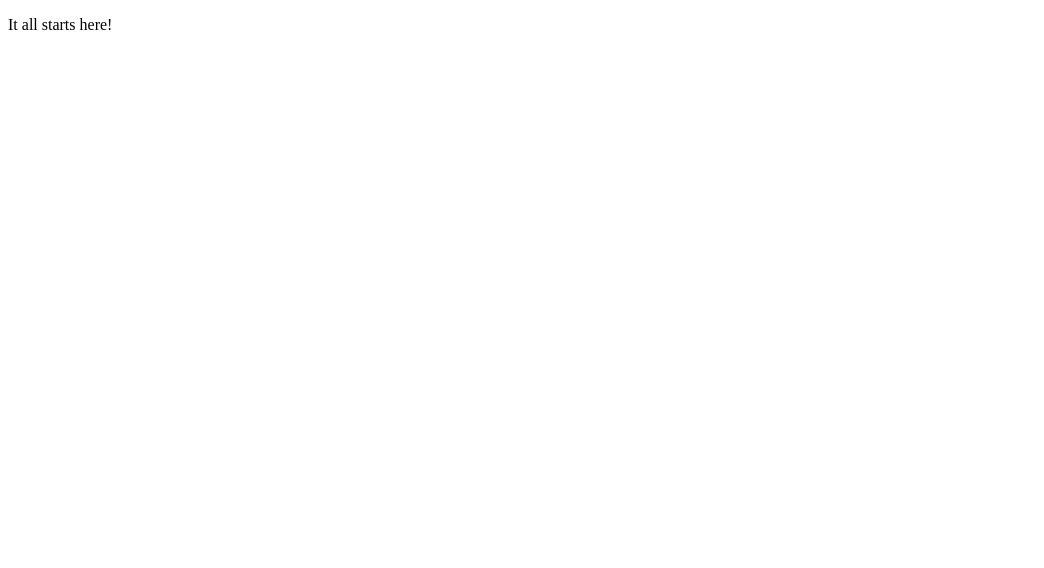
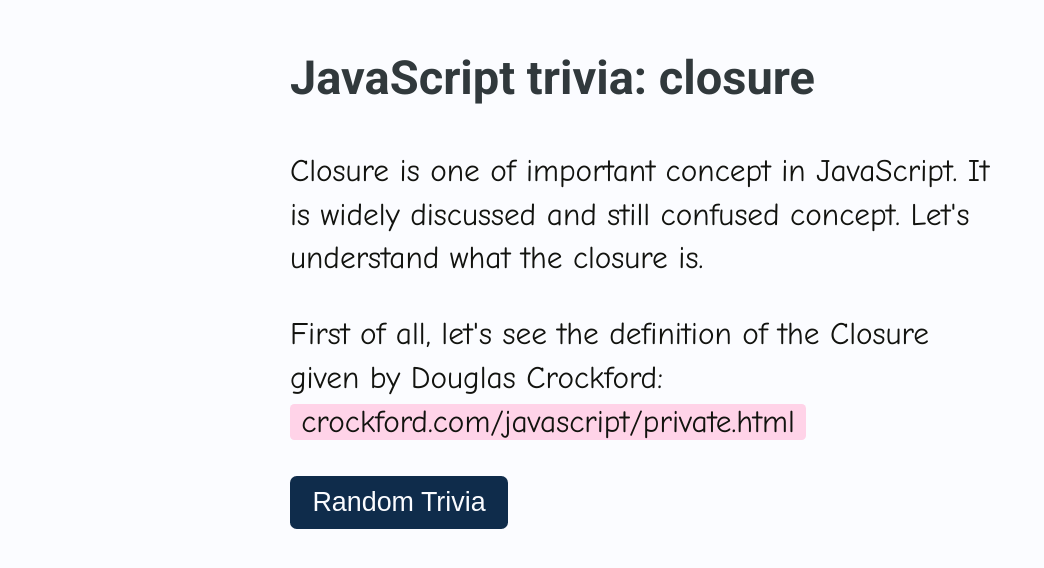
Before and after one commit to ChaituKNag/learn.thebestdeveloper.me, a Gatsby site: page / in a window 1280 px wide. Shown: the whole page, without its empty margins (0-1044 px from the left). Built offline with nearby package versions, Linux system fonts and the light colour scheme; Gatsby itself is replaced by a stand-in of ours.

Commit message:
enough with css changes.

```diff
--- a/gatsby-config.js
+++ b/gatsby-config.js
@@ -33,11 +33,11 @@ module.exports = {
       options: {
         fonts: [
           {
-            family: `Oswald`,
-            subsets: [`latin`],
+            family: `Comic Neue`,
+            variants: [`400`, `700`],
           },
           {
-            family: `Open Sans`,
+            family: `Roboto`,
             variants: [`400`, `700`],
           },
         ],
--- /dev/null
+++ b/src/components/Trivia.js
@@ -0,0 +1,23 @@
+import React from "react"
+
+const Trivia = () => {
+  return (
+    <div>
+      <h2>JavaScript trivia: closure</h2>
+      <p>
+        Closure is one of important concept in JavaScript. It is widely
+        discussed and still confused concept. Let's understand what the closure
+        is.
+      </p>
+      <p>
+        First of all, let's see the definition of the Closure given by Douglas
+        Crockford:{" "}
+        <a href="https://crockford.com/javascript/private.html">
+          crockford.com/javascript/private.html
+        </a>
+      </p>
+    </div>
+  )
+}
+
+export default Trivia
--- a/src/components/layout.js
+++ b/src/components/layout.js
@@ -1,15 +1,15 @@
-/**
- * Layout component that queries for data
- * with Gatsby's useStaticQuery component
- *
- * See: https://www.gatsbyjs.org/docs/use-static-query/
- */
-
-import React, { Fragment } from "react"
+import React from "react"
 import PropTypes from "prop-types"
+import { ThemeProvider } from "styled-components"
+import { lightTheme, GlobalStyle } from "../themes"
 
 const Layout = ({ children }) => {
-  return <Fragment>{children}</Fragment>
+  return (
+    <ThemeProvider theme={lightTheme}>
+      <GlobalStyle />
+      {children}
+    </ThemeProvider>
+  )
 }
 
 Layout.propTypes = {
--- /dev/null
+++ b/src/components/styled/Button.js
@@ -0,0 +1,11 @@
+import styled from "styled-components"
+
+export default styled.button`
+  padding: 0.5rem 1rem;
+  background-color: ${({ theme }) => theme.bgDark};
+  color: ${({ theme }) => theme.bg};
+  border-radius: 0.3rem;
+  border: none;
+  font-size: 1.2rem;
+  cursor: pointer;
+`
--- a/src/pages/index.js
+++ b/src/pages/index.js
@@ -2,11 +2,14 @@ import React from "react"
 
 import Layout from "../components/layout"
 import SEO from "../components/seo"
+import Trivia from "../components/Trivia"
+import Button from "../components/styled/Button"
 
 const IndexPage = () => (
   <Layout>
     <SEO title="Home" />
-    <p>It all starts here!</p>
+    <Trivia>It all starts here!</Trivia>
+    <Button>Random Trivia</Button>
   </Layout>
 )
 
--- /dev/null
+++ b/src/themes.js
@@ -0,0 +1,64 @@
+import { createGlobalStyle } from "styled-components"
+
+export const GlobalStyle = createGlobalStyle`
+    html,body {
+        min-height: 100vh;
+        background-color: ${({ theme }) => theme.bg};
+        color: ${({ theme }) => theme.text};
+        font-family: "Comic Neue";
+        font-size: 1.4rem;
+        font-weight: 400;
+        line-height: 1.4;
+
+        @media (max-width: 700px) {
+          font-size: 1.2rem;
+        }
+    }
+
+    body {
+        max-width: 700px;
+        margin: 2rem auto;
+
+        @media (max-width: 700px) {
+          margin: 2rem;
+        }
+    }
+
+    h1, h2, h3, h4, h5, h6, h7 {
+      font-family: "Roboto";
+      color: ${({ theme }) => theme.textLight};
+    }
+
+    a {
+      background-color: ${({ theme }) => {
+        console.log("theme.linkBg", theme)
+        return theme.linkBg
+      }};
+      border-radius: .2rem;
+      padding-left: .5rem;
+      padding-right: .5rem;
+      color: ${({ theme }) => theme.text};
+      text-decoration: none;
+
+      &:hover, &:active {
+        color: ${({ theme }) => theme.textLight}
+      }
+    }
+`
+
+// https://coolors.co/fbfcff-0f2c4b-12130f-31393c-ffd3e8
+export const lightTheme = {
+  bg: "#fbfcff",
+  text: "#12130f",
+  textLight: "#31393c",
+  bgDark: "#0f2c4b",
+  linkBg: "#ffd3e8",
+}
+
+export const darkTheme = {
+  bg: "#31393c",
+  text: "#fbfcff",
+  textLight: "#ffd3e8",
+  bgDark: "#0f2c4b",
+  linkBg: "#12130f",
+}
```
